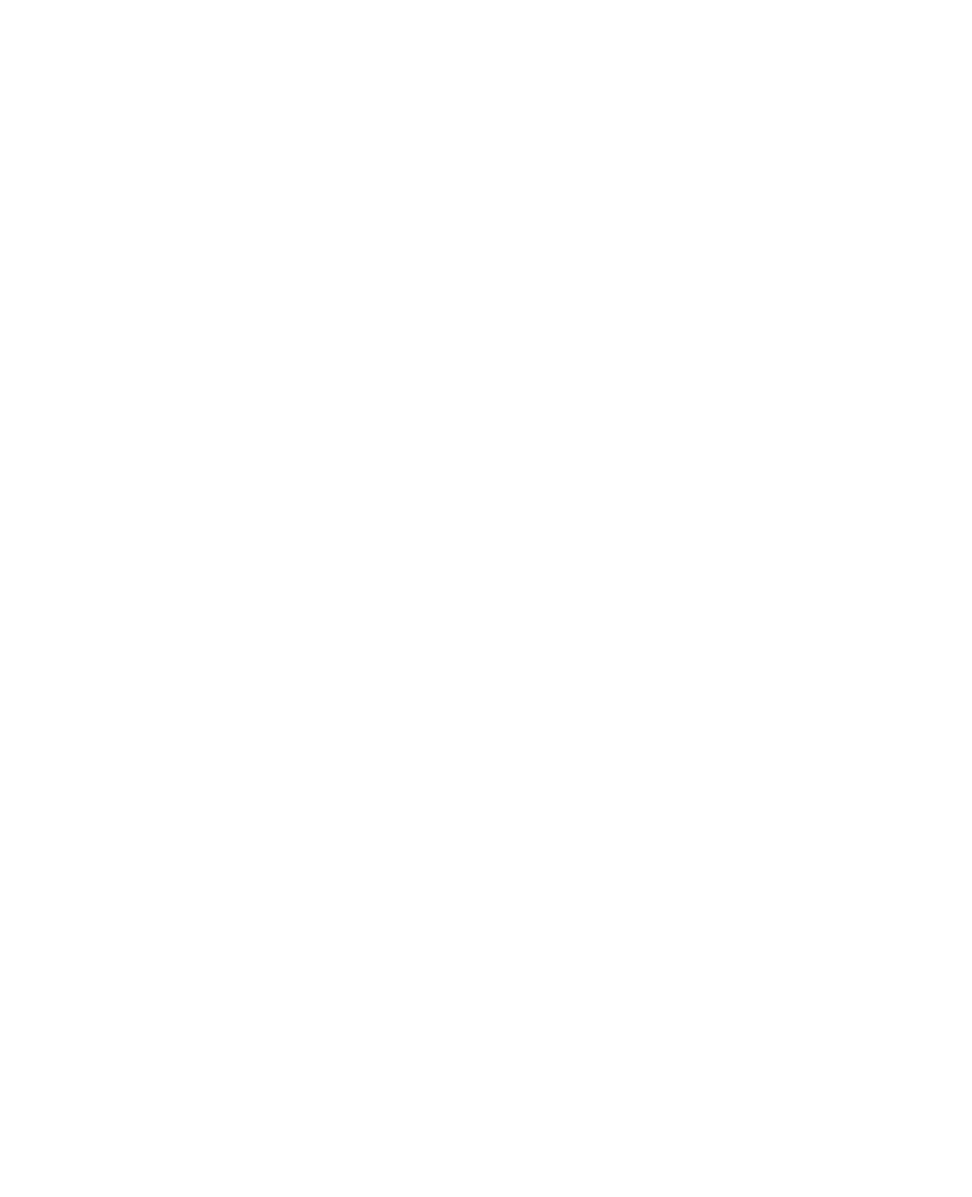
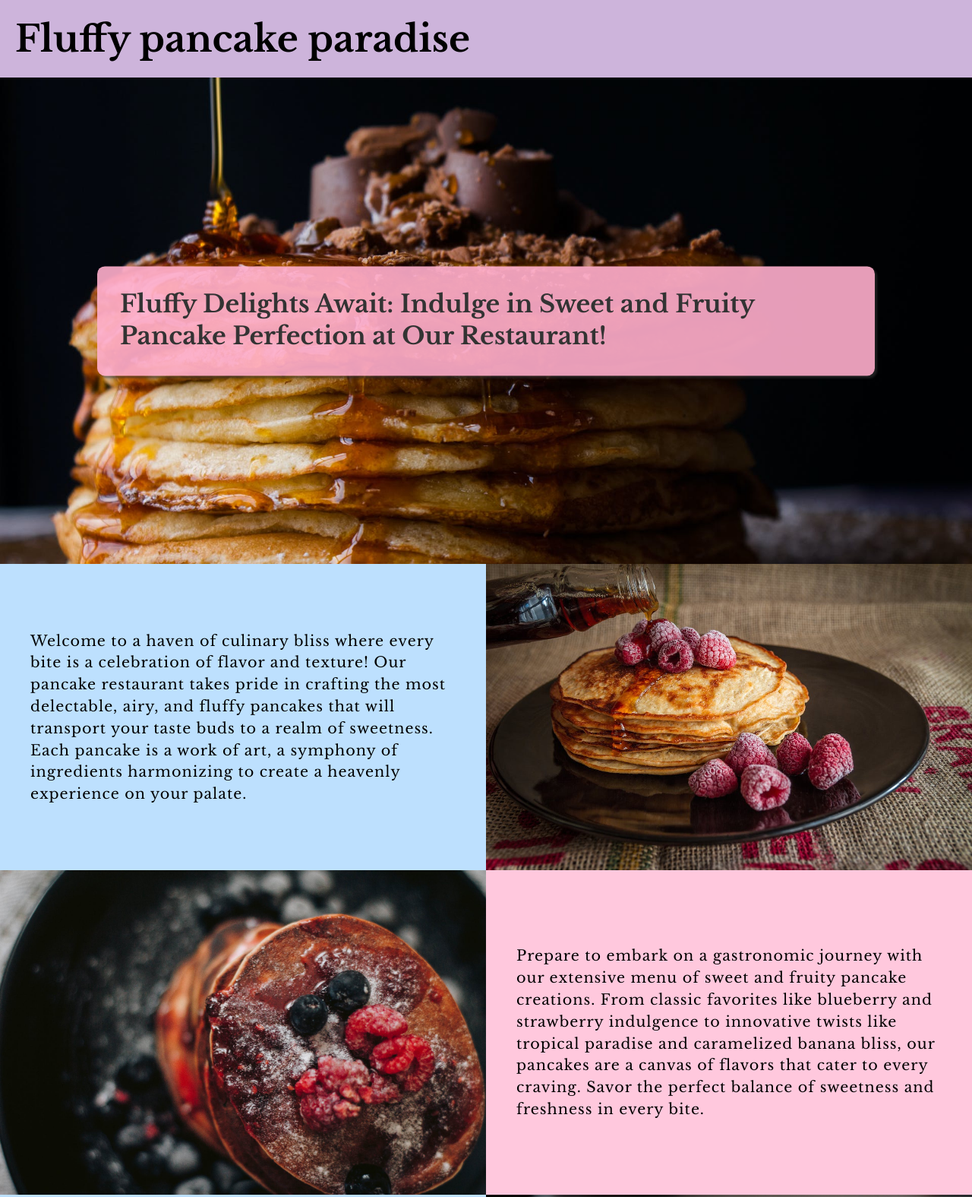
Before and after one commit to nineInchClous/odin-restaurant-page, a website built with webpack: page dist/index.html in a window 1280 px wide. Shown: the top 1575 px of the page at 76% size. Before the commit the page ends 800 px from the top, so only its background shows below. Built offline with nearby package versions, Linux system fonts and the light colour scheme.

Commit message:
Add static content for homepage

```diff
--- a/src/index.js
+++ b/src/index.js
@@ -1,5 +1,5 @@
 //#region Imports
-import './style.scss';
+import './style/styles.scss';
 //#endregion
 
 console.log('hello');
--- a/src/style.scss
+++ /dev/null
@@ -1,3 +0,0 @@
-body {
-  color: red;
-}
--- /dev/null
+++ b/src/style/styles.scss
@@ -0,0 +1,114 @@
+/* #region Import */
+@import "normalize.css", "reset.css";
+@import url('https://fonts.googleapis.com/css2?family=Libre+Baskerville:ital,wght@0,400;0,700;1,400&display=swap');
+/* #endregion */
+
+/* #region Variables */
+$purple: #cdb4db;
+$light-pink: #ffc8dd;
+$pink: #ffafcc;
+$light-blue: #bde0fe;
+$blue: #a2d2ff;
+$white: #eee;
+$black: #333;
+
+$transition: all 0.2s ease;
+$padding: 20px;
+$radius: 10px;
+$shadow: 3px 3px 3px 0px rgba(51, 51, 51, 0.6);
+
+/* #endregion */
+
+*,
+*::after,
+*::before {
+    box-sizing: border-box;
+}
+
+body {
+    font-family: 'Libre Baskerville', serif;
+}
+
+h1, h2, h3, h4, h5, h6 {
+    font-weight: bold;
+    line-height: 1.3;
+}
+h1 {
+    font-size: 3rem;
+}
+h2 {
+    font-size: 2rem;
+}
+p {
+    line-height: 1.5;
+    letter-spacing: 1px;
+}
+
+header {
+    background-color: $purple;
+    padding: $padding;
+}
+
+#banner {
+    position: relative;
+    img {
+        width: 100vw;
+        height: 80vh;
+        object-fit: cover;
+        display: block;
+    }
+    h2 {
+        position: absolute;
+        color: $black;
+        top: 50%;
+        left: 50%;
+        transform: translate(-50%, -50%);
+        background-color: rgba(255, 175, 204, 0.9);
+        padding: 30px;
+        width: 80%;
+        border-radius: 10px;
+        box-shadow: $shadow;
+    }
+}
+
+#paragraphs {
+    .img-and-paragraph {
+        display: flex;
+        justify-content: center;
+        align-items: center;
+        background-color: $light-blue;
+
+        &:nth-child(even) {
+            background-color: $light-pink;
+        }
+
+        img {
+            max-width: 50vw;
+            object-fit: cover;
+
+        }
+        p {
+            padding: 40px;
+            font-size: 1.2rem;
+        }
+    }
+}
+
+footer {
+    display: flex;
+    justify-content: center;
+    align-items: center;
+    background-color: $purple;
+    padding: $padding;
+
+    svg {
+        width: 50px;
+        margin-left: 20px;
+        transition: $transition;
+        cursor: pointer;
+
+        &:hover {
+            transform: rotate(360deg) scale(1.1);
+        }
+    }
+}
```
Also changed, not shown: dist/index.html, dist/main.js, src/img/banner.jpg (added), src/img/pancake1.jpg (added), src/img/pancake2.jpg (added), src/img/pancake3.jpg (added).
